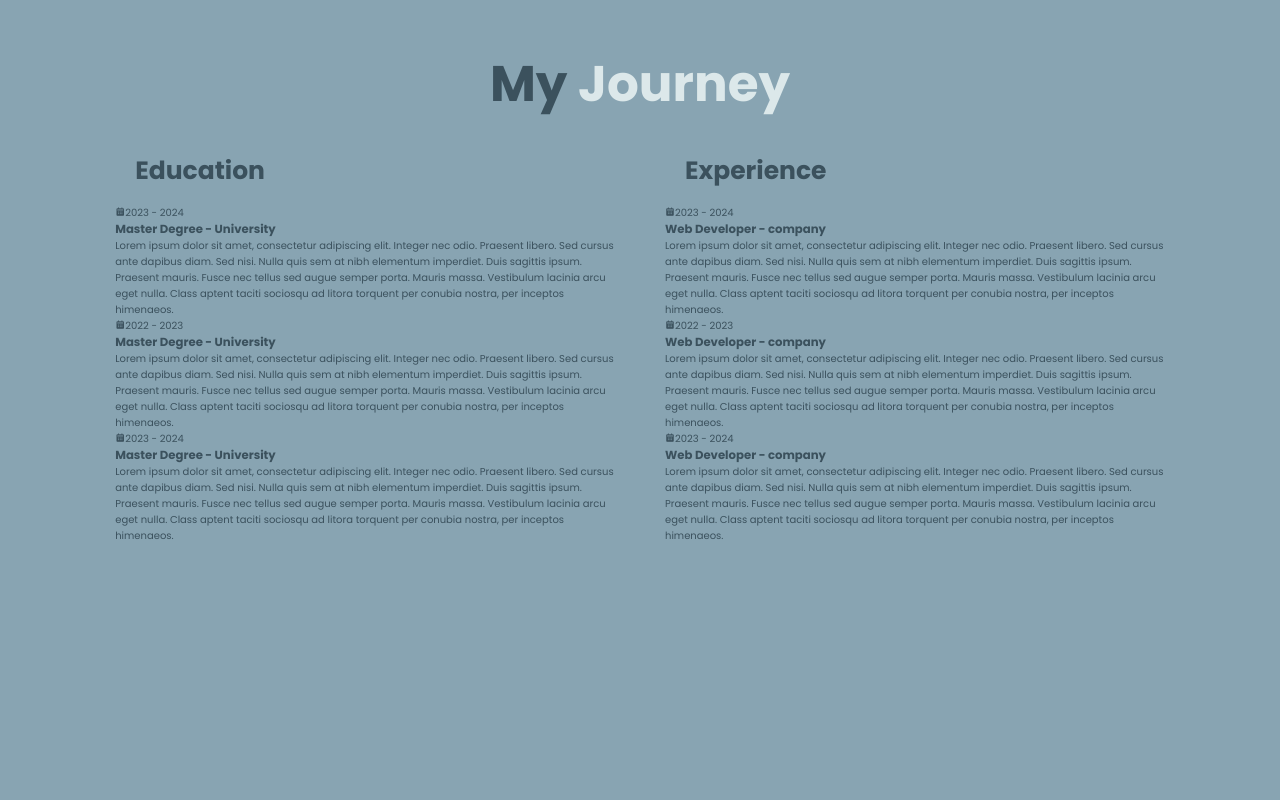
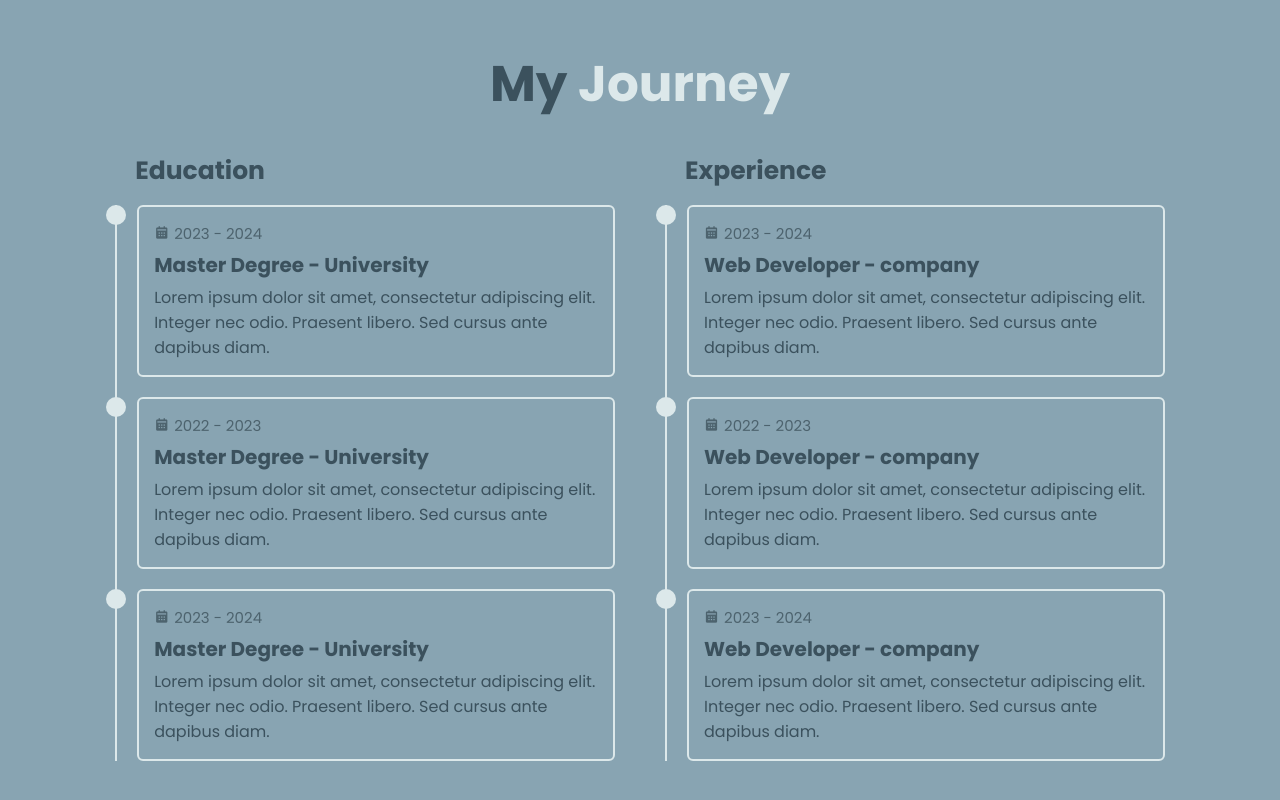
Before and after one commit to shilohex/Portfolio, a plain HTML site: page index.html in a window 1280 px wide. Shown: the part 1653-2453 px from the top of the page. Before the commit the page ends 2247 px from the top, so only its background shows below. Drawn offline with nearby package versions, Linux system fonts and the light colour scheme.

Commit message:
eduaction design

```diff
--- a/css/style.css
+++ b/css/style.css
@@ -113,25 +113,6 @@ section {
   width: 34.5rem;
   height: 5rem;
 }
-/* .btn {
-  position: relative;
-  display: inline-flex;
-  justify-content: center;
-  align-items: center;
-  width: 15rem;
-  height: 100%;
-  background: var(--main-color);
-  border: 0.2rem solid var(--main-color);
-  border-radius: 0.8rem;
-  font-size: 1.8rem;
-  font-weight: 600;
-  letter-spacing: 0.1rem;
-  color: white;
-  z-index: 1;
-  overflow: hidden;
-  transition: 0.5s;
-  padding: 1rem;
-} */
 
 .btn-box .btn {
   position: relative;
@@ -173,7 +154,7 @@ section {
   left: 0;
   width: 0;
   height: 100%;
-  background: white;
+  background: var(--second-bg-color);
   z-index: -1;
   transition: 0.5s;
 }
@@ -322,6 +303,9 @@ span {
 .btn-box .btns a::before {
   background: var(--second-bg-color);
 }
+#txt-color::before {
+  background-color: white;
+}
 
 .education {
   display: flex;
@@ -346,3 +330,64 @@ span {
   font-size: 2.5rem;
   margin: 0 0 1.5rem 2rem;
 }
+
+.education-column .education-box {
+  border-left: 0.2rem solid var(--second-bg-color);
+}
+
+.education-box .education-content {
+  position: relative;
+  padding-left: 2rem;
+}
+
+.education-content::before {
+  content: "";
+  position: absolute;
+  top: 0;
+  left: -1.1rem;
+  width: 2rem;
+  height: 2rem;
+  background: var(--second-bg-color);
+  border-radius: 50%;
+}
+.content {
+  position: relative;
+  padding: 1.5rem;
+  border: 0.2rem solid var(--second-bg-color);
+  border-radius: 0.6rem;
+  margin-bottom: 2rem;
+  overflow: hidden;
+}
+
+.content::before {
+  content: "";
+  position: absolute;
+  top: 0;
+  left: 0;
+  width: 0;
+  height: 100%;
+  background: var(--second-bg-color);
+  z-index: -1;
+  transition: 0.5s;
+}
+.content:hover::before {
+  width: 100%;
+}
+.year {
+  font-size: 1.5rem;
+  color: var(--main-color);
+  padding-bottom: 0.5rem;
+}
+
+.year i {
+  padding-right: 0.5rem;
+}
+
+.content h3 {
+  font-size: 2rem;
+}
+
+.content p {
+  font-size: 1.6rem;
+  padding-top: 0.5rem;
+}
--- a/index.html
+++ b/index.html
@@ -42,7 +42,7 @@
           web applications.
         </p>
         <div class="btn-box">
-          <a href="#" class="btn"> Hire me </a>
+          <a href="#" class="btn" id="txt-color"> Hire me </a>
           <a href="#" class="btn"> Let's talk </a>
         </div>
       </div>
@@ -87,7 +87,7 @@
         <div class="education-column">
           <h3 class="title">Education</h3>
 
-          <div class="eduaction-box">
+          <div class="education-box">
             <div class="education-content">
               <div class="content">
                 <div class="year">
@@ -97,11 +97,7 @@
                 <p>
                   Lorem ipsum dolor sit amet, consectetur adipiscing elit.
                   Integer nec odio. Praesent libero. Sed cursus ante dapibus
-                  diam. Sed nisi. Nulla quis sem at nibh elementum imperdiet.
-                  Duis sagittis ipsum. Praesent mauris. Fusce nec tellus sed
-                  augue semper porta. Mauris massa. Vestibulum lacinia arcu eget
-                  nulla. Class aptent taciti sociosqu ad litora torquent per
-                  conubia nostra, per inceptos himenaeos.
+                  diam.
                 </p>
               </div>
             </div>
@@ -115,11 +111,7 @@
                 <p>
                   Lorem ipsum dolor sit amet, consectetur adipiscing elit.
                   Integer nec odio. Praesent libero. Sed cursus ante dapibus
-                  diam. Sed nisi. Nulla quis sem at nibh elementum imperdiet.
-                  Duis sagittis ipsum. Praesent mauris. Fusce nec tellus sed
-                  augue semper porta. Mauris massa. Vestibulum lacinia arcu eget
-                  nulla. Class aptent taciti sociosqu ad litora torquent per
-                  conubia nostra, per inceptos himenaeos.
+                  diam.
                 </p>
               </div>
             </div>
@@ -133,11 +125,7 @@
                 <p>
                   Lorem ipsum dolor sit amet, consectetur adipiscing elit.
                   Integer nec odio. Praesent libero. Sed cursus ante dapibus
-                  diam. Sed nisi. Nulla quis sem at nibh elementum imperdiet.
-                  Duis sagittis ipsum. Praesent mauris. Fusce nec tellus sed
-                  augue semper porta. Mauris massa. Vestibulum lacinia arcu eget
-                  nulla. Class aptent taciti sociosqu ad litora torquent per
-                  conubia nostra, per inceptos himenaeos.
+                  diam.
                 </p>
               </div>
             </div>
@@ -147,7 +135,7 @@
         <div class="education-column">
           <h3 class="title">Experience</h3>
 
-          <div class="eduaction-box">
+          <div class="education-box">
             <div class="education-content">
               <div class="content">
                 <div class="year">
@@ -157,11 +145,7 @@
                 <p>
                   Lorem ipsum dolor sit amet, consectetur adipiscing elit.
                   Integer nec odio. Praesent libero. Sed cursus ante dapibus
-                  diam. Sed nisi. Nulla quis sem at nibh elementum imperdiet.
-                  Duis sagittis ipsum. Praesent mauris. Fusce nec tellus sed
-                  augue semper porta. Mauris massa. Vestibulum lacinia arcu eget
-                  nulla. Class aptent taciti sociosqu ad litora torquent per
-                  conubia nostra, per inceptos himenaeos.
+                  diam.
                 </p>
               </div>
             </div>
@@ -175,11 +159,7 @@
                 <p>
                   Lorem ipsum dolor sit amet, consectetur adipiscing elit.
                   Integer nec odio. Praesent libero. Sed cursus ante dapibus
-                  diam. Sed nisi. Nulla quis sem at nibh elementum imperdiet.
-                  Duis sagittis ipsum. Praesent mauris. Fusce nec tellus sed
-                  augue semper porta. Mauris massa. Vestibulum lacinia arcu eget
-                  nulla. Class aptent taciti sociosqu ad litora torquent per
-                  conubia nostra, per inceptos himenaeos.
+                  diam.
                 </p>
               </div>
             </div>
@@ -193,11 +173,7 @@
                 <p>
                   Lorem ipsum dolor sit amet, consectetur adipiscing elit.
                   Integer nec odio. Praesent libero. Sed cursus ante dapibus
-                  diam. Sed nisi. Nulla quis sem at nibh elementum imperdiet.
-                  Duis sagittis ipsum. Praesent mauris. Fusce nec tellus sed
-                  augue semper porta. Mauris massa. Vestibulum lacinia arcu eget
-                  nulla. Class aptent taciti sociosqu ad litora torquent per
-                  conubia nostra, per inceptos himenaeos.
+                  diam.
                 </p>
               </div>
             </div>
```
